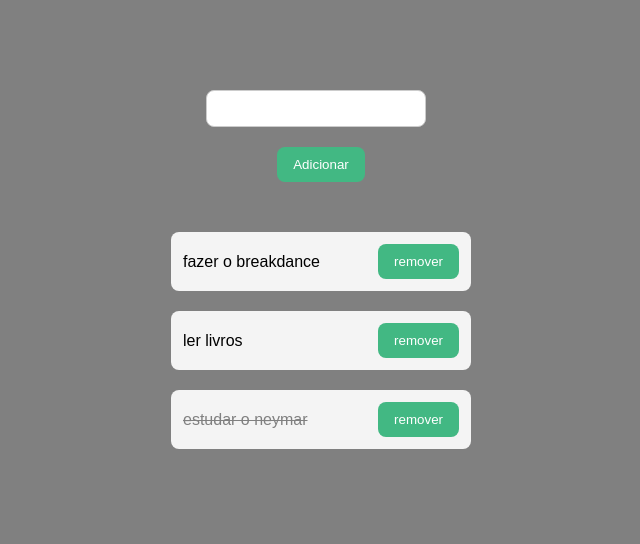
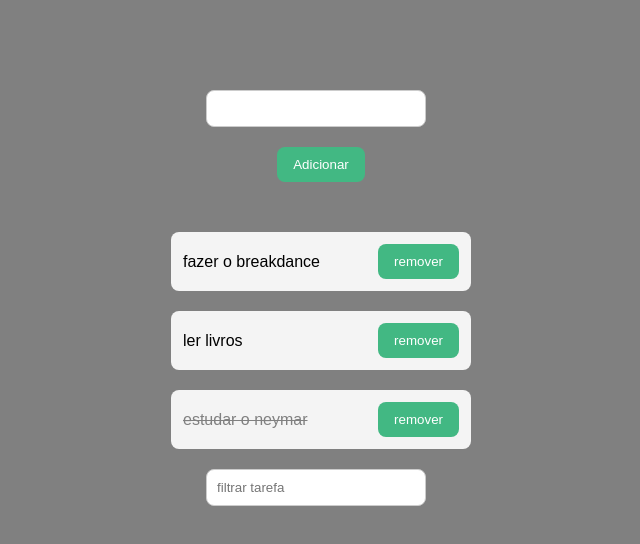
Before and after one commit to OtavioAugustodaRoza/TODOLIST, a Vue app: page / in a window 1280 px wide. Shown: the top 544 px of the page, without its empty margins (319-959 px from the left). Built offline with nearby package versions, Linux system fonts and the light colour scheme.

Commit message:
FEAT: adicionei a nova função de filtragem

```diff
--- a/src/App.vue
+++ b/src/App.vue
@@ -1,11 +1,17 @@
 <script setup>
-import { ref } from 'vue'
+import { computed, ref } from 'vue'
 
 let tarefas = ref([
   { id: 1, desc: 'fazer o breakdance', status: 'pendente' },
   { id: 2, desc: 'ler livros', status: 'pendente' },
   { id: 3, desc: 'estudar o neymar', status: 'concluida' },
 ])
+const filtro = ref('')
+
+const tarefasFiltradas = computed(() => {
+  if(filtro.value.trim().length < 0) return tarefas.value;
+  return tarefas.value.filter((item) => item.desc.includes(filtro.value));
+})
 const textoDoIntput = ref('')
 
 const gerarID = (()=> {
@@ -47,11 +53,12 @@ const concluir = (id) => {
     <input type="text" v-model="textoDoIntput" @keyup.enter="add" />
     <button @click="add">Adicionar</button>
     <ul>
-      <li v-for="item in tarefas" :key="item.id">
+      <li v-for="item in tarefasFiltradas" :key="item.id">
         <div class="tarefa" :class="item.status === 'concluida' ? 'concluido' : '' " @click="concluir(item.id)">{{ item.desc }}</div>
         <button @click="remove(item.id)">remover</button>
       </li>
     </ul>
+    <input type="text"  placeholder="filtrar tarefa" v-model="filtro">
   </div>
 </template>
 <style scoped>
```
Also changed, not shown: 1 other file (tests, documents, lock files or other folders).
